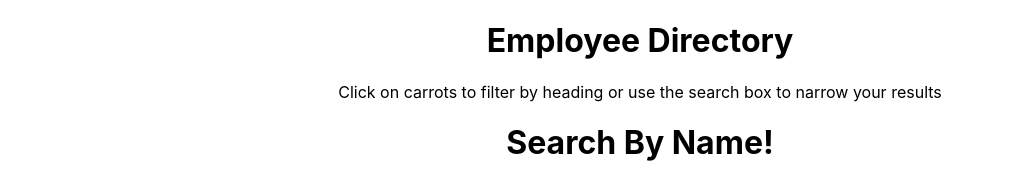
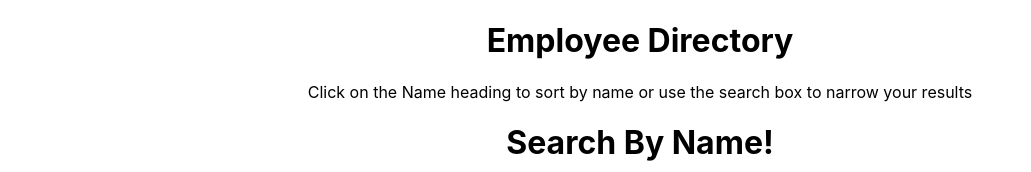
Before and after one commit to bevhatzl/employee-directory, a React (Create React App) app: page / in a window 1280 px wide. Shown: the top 172 px of the page, without its empty margins (0-1031 px from the left). Built offline with nearby package versions, Linux system fonts and the light colour scheme; no server answers.

Commit message:
update heading

```diff
--- a/src/components/Header/index.js
+++ b/src/components/Header/index.js
@@ -5,7 +5,7 @@ function Header () {
     return (
         <div className="header">
             <h1>Employee Directory</h1>
-            <p>Click on carrots to filter by heading or use the search box to narrow your results</p>
+            <p>Click on the Name heading to sort by name or use the search box to narrow your results</p>
         </div>
     )
 }
```
Also changed, not shown: 1 other file (tests, documents, lock files or other folders).
